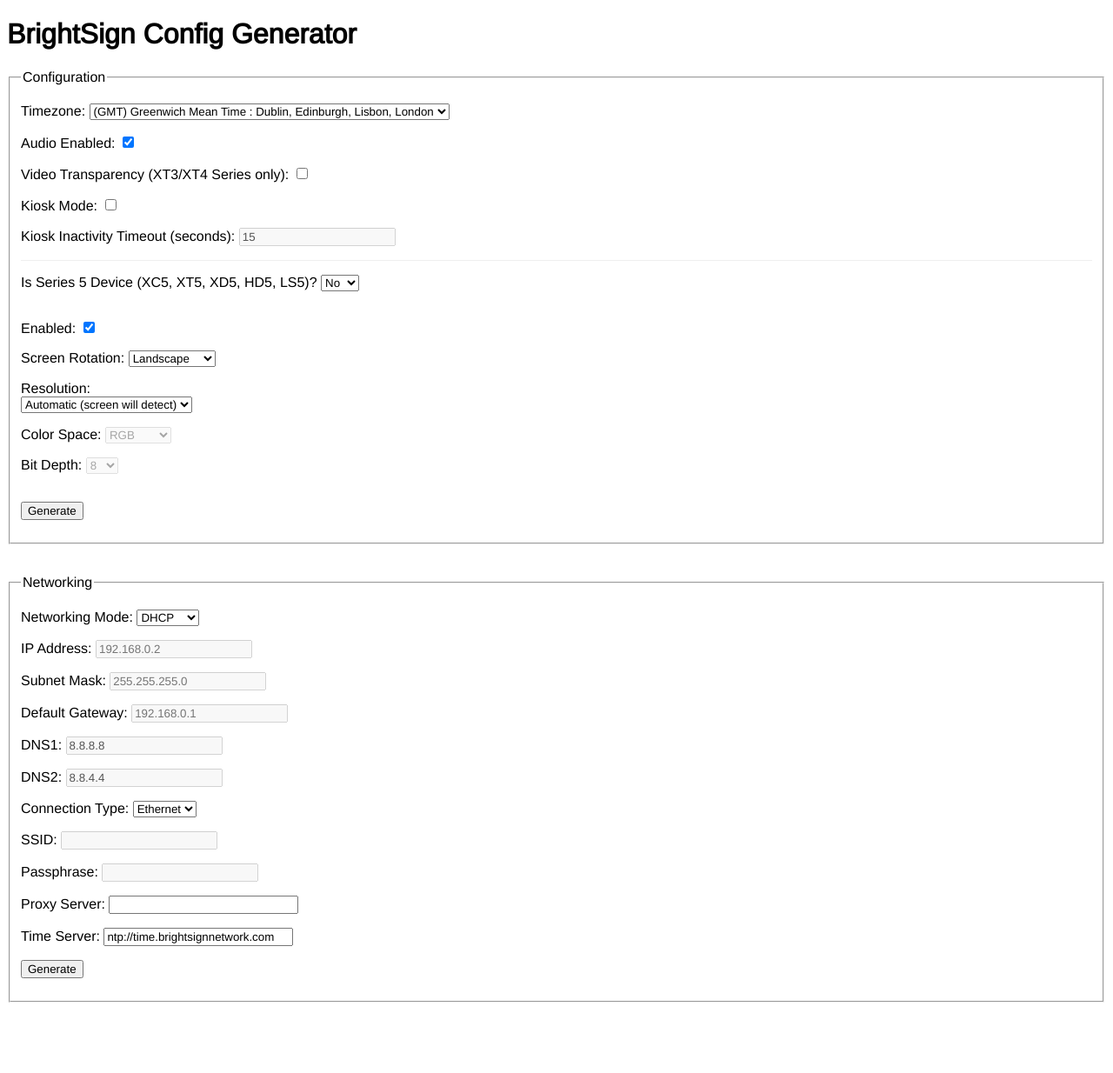
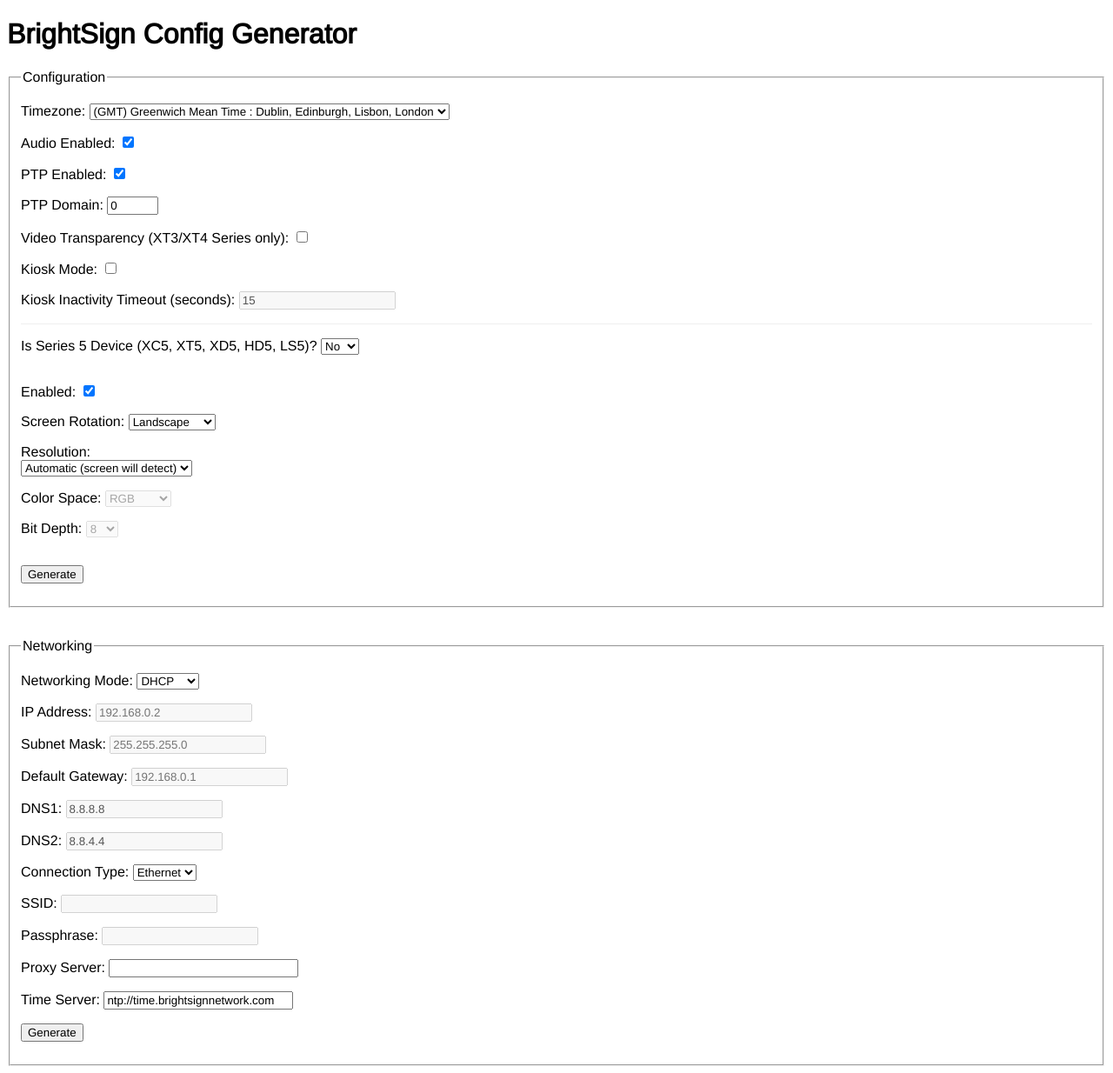
Before and after one commit to signagelive/signagelive.github.io, a Jekyll site: the page BrightSign/index.html, which Jekyll copies as it is, in a window 1280 px wide. Shown: the whole page at 87% size. Built offline with Jekyll 4.4.1, drawn with Linux system fonts in a browser that asks for light colours; nearby versions of some CDN libraries; before the commit the page ends 1161 px from its top, so only the background shows below that.

Commit message:
PTP Support

```diff
--- a/BrightSign/index.html
+++ b/BrightSign/index.html
@@ -36,6 +36,14 @@
           </select>
         </p>
         <p>
+        <label>PTP Enabled:</label>
+        <input type="checkbox" id="ptpEnabled" checked><br />
+      </p>
+      <p>
+        <label>PTP Domain:</label>
+        <input type="number" id="ptpDomain" min="0" max="127" value="0" onkeyup="if(value<0 || value>127) value=0"><br />
+      </p>
+      <p>
           <label>Video Transparency (XT3/XT4 Series only):</label>
           <input type="checkbox" id="transparencyEnabled" /><br />
         </p>
--- a/BrightSign/js/main.js
+++ b/BrightSign/js/main.js
@@ -449,7 +449,13 @@
   settings.interactiveKiosk.trigger.key = "t";
   settings.interactiveKiosk.trigger.type = "KeyboardEvent";
 
-  download("settings.json", JSON.stringify(settings));
+  settings.ptp = {
+    enabled: $('#ptpEnabled').is(":checked"),
+    domain: String(parseInt($('#ptpDomain').val()))
+  };
+
+  download('settings.json', JSON.stringify(settings));
+
 });
 
 function download(filename, text) {
```
